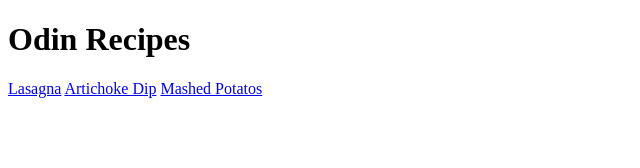
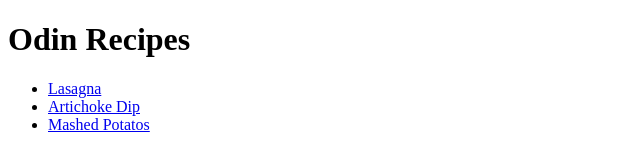
Before and after one commit to skimecha/odin-recipes, a plain HTML site: page index.html in a window 1280 px wide. Shown: the whole page, without its empty margins (0-640 px from the left). Drawn offline with Linux system fonts and the light colour scheme.

Commit message:
update content to add ordered list for links

```diff
--- a/index.html
+++ b/index.html
@@ -7,9 +7,10 @@
 </head>
 <body>
     <h1>Odin Recipes</h1>
-
-    <a href="recipes/lasagna.html">Lasagna</a>
-    <a href="recipes/artichoke-dip.html">Artichoke Dip</a>
-    <a href="recipes/mashed-potatoes.html">Mashed Potatos</a>
+<ul>
+    <li><a href="recipes/lasagna.html">Lasagna</a></li>
+    <li><a href="recipes/artichoke-dip.html">Artichoke Dip</a></li>
+    <li><a href="recipes/mashed-potatoes.html">Mashed Potatos</a></li>
+</ul>
 </body>
 </html>
```
